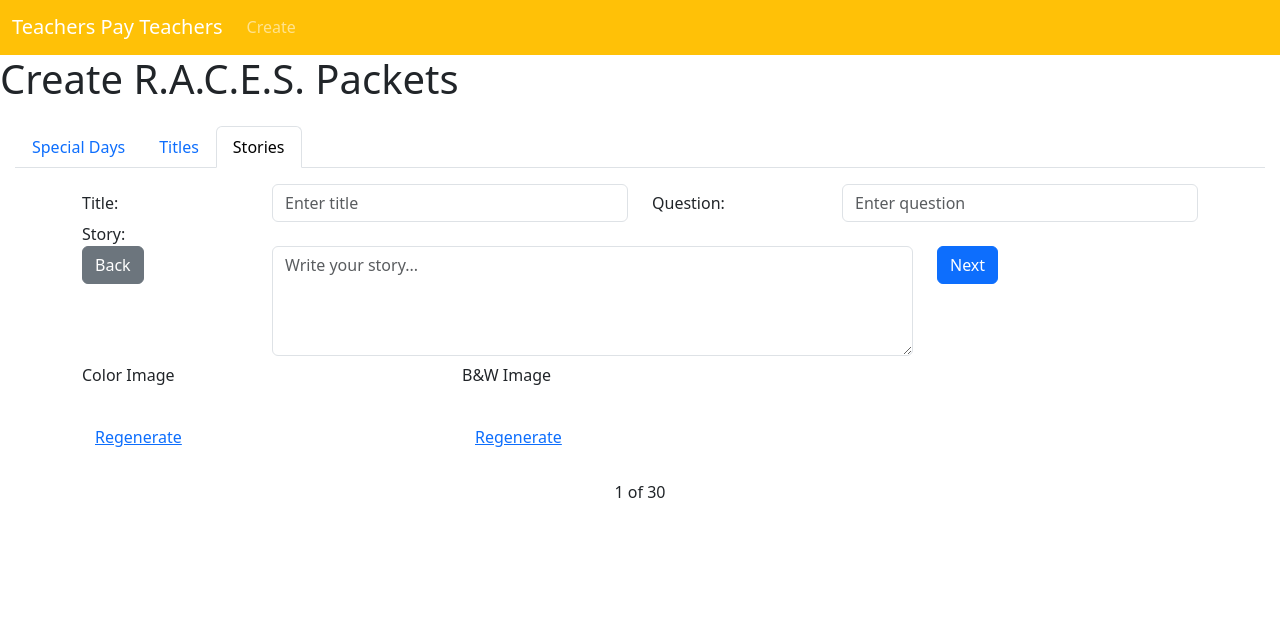
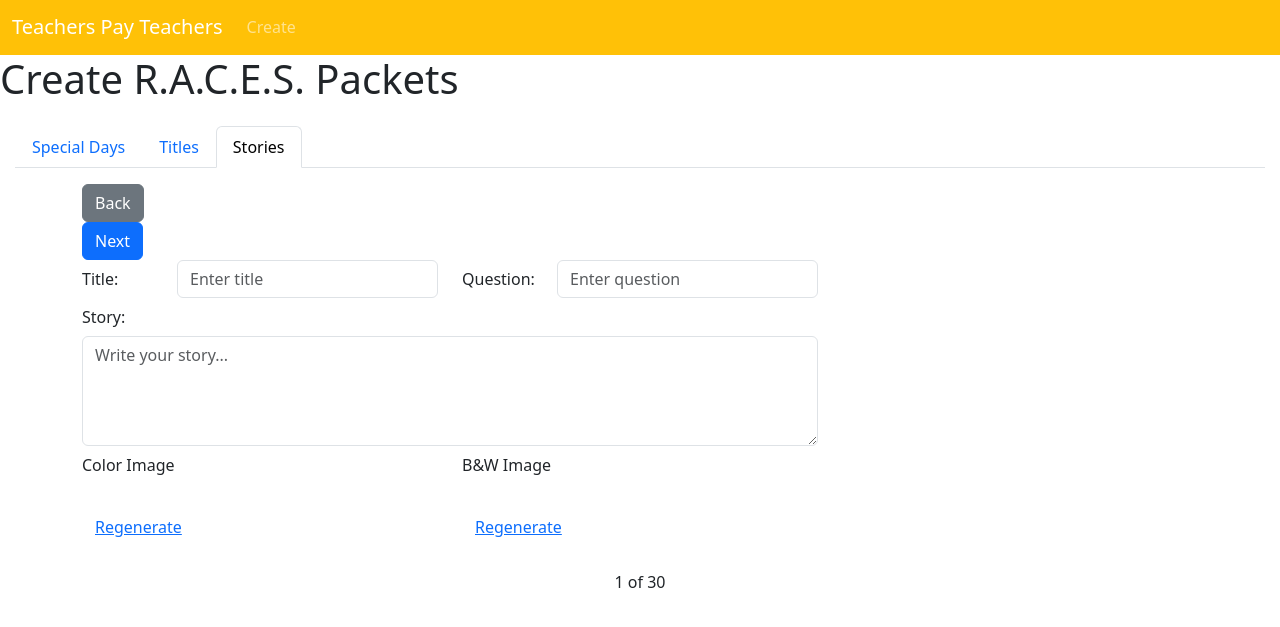
Before and after one commit to micheknows/Michelle, a Flask app: page /tpt/createraces in a window 1280 px wide, after a click on "Stories". Shown: the part 57-684 px from the top of the page. Run offline with Flask 3, Linux system fonts and the light colour scheme; parts of the project's set-up code (start-up, migrations or seed data) failed here and were passed over.

Commit message:
Adding stories layout

```diff
--- a/templates/tpt/createraces.html
+++ b/templates/tpt/createraces.html
@@ -108,28 +108,30 @@
         <div class="tab-pane fade" id="stories" role="tabpanel" aria-labelledby="stories-tab">
   <div class="container mt-3">
       <form>
+          <div class="col-md-4">
+            <button type="button" class="btn btn-secondary float-left">Back</button>
+          </div>
+          <div class="col-md-4">
+            <button type="button" class="btn btn-primary float-right">Next</button>
+          </div>
                 <div class="form-group row">
-                  <label for="titleInput" class="col-md-2 col-form-label">Title:</label>
-                    <div class="col-md-4">
+                  <label for="titleInput" class="col-md-1 col-form-label">Title:</label>
+                    <div class="col-md-3">
                   <input type="text" class="form-control" id="titleInput" placeholder="Enter title">
-                    </div><div class="col-md-2">
-                  <label for="questionInput" class="col-md-2 col-form-label">Question:</label>
+                    </div><div class="col-md-1">
+                  <label for="questionInput" class="col-md-1 col-form-label">Question:</label>
                 </div>
-                    <div class="col-md-4">
+                    <div class="col-md-3">
                   <input type="text" class="form-control" id="questionInput" placeholder="Enter question">
                     </div>
           </div>
 
         <div class="form-group row">
-          <label for="storyTextarea">Story:</label>
-                      <div class="col-md-2">
-            <button type="button" class="btn btn-secondary">Back</button>
-          </div><div class="col-md-7">
+          <label for="storyTextarea" class="col-md-8 col-form-label">Story:</label><br />
+                      <div class="col-md-8">
           <textarea class="form-control" id="storyTextarea" rows="4" placeholder="Write your story..."></textarea>
         </div>
-                      <div class="col-md-2">
-            <button type="button" class="btn btn-primary float-right">Next</button>
-          </div>
+
         </div>
 
         <div class="form-group row">
```
